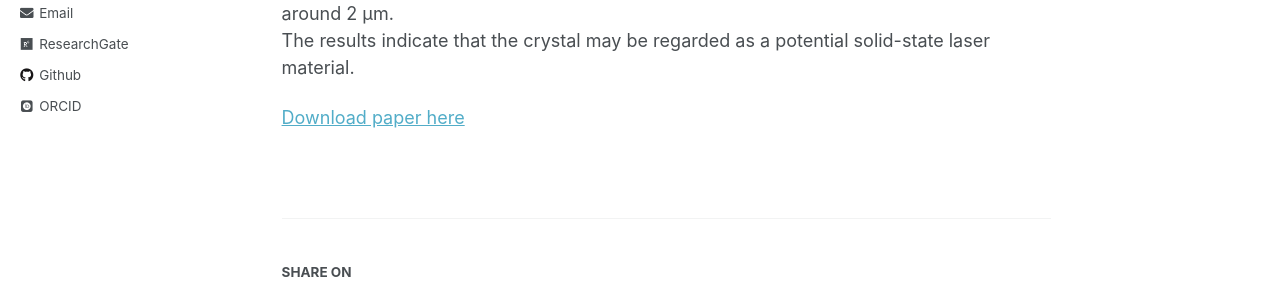
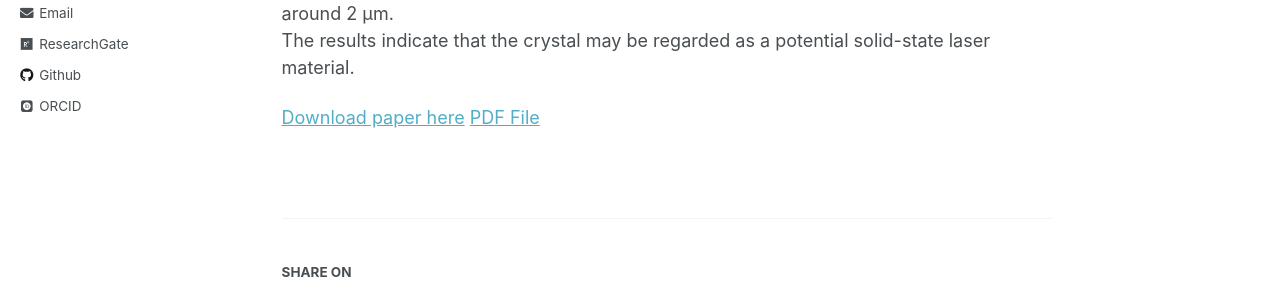
Before and after one commit to ucnclab/ucnclab.github.io, a Jekyll site: the page built from _publications/2014-12-01-paper1.md, in a window 1280 px wide and 1055 px high. Shown: the part 428-716 px from the top of the window. Built offline with Jekyll 4.4.1, drawn with Linux system fonts in a browser that asks for light colours; some web fonts are replaced.

Commit message:
Add files via upload

```diff
--- a/_publications/2014-12-01-paper1.md
+++ b/_publications/2014-12-01-paper1.md
@@ -11,3 +11,4 @@ citation: 'Your Name, You. (2009). &quot;Paper Title Number 1.&quot; <i><b>Journ
 The Tm3+/Ho3+:NaGd(MoO4)2 crystal was grown by Czochralski method.<br>The optical characterizes and energy transfer process of Tm3+/Ho3+:NaGd(MoO4)2 crystal were studied.<br>This crystal exhibits a large absorption cross-section at 796 nm and broad emission band around 2 μm.<br>The results indicate that the crystal may be regarded as a potential solid-state laser material.
 
 [Download paper here](https://doi.org/10.1016/j.jallcom.2014.06.084)
+[PDF File](/files/paper1.pdf)
```
